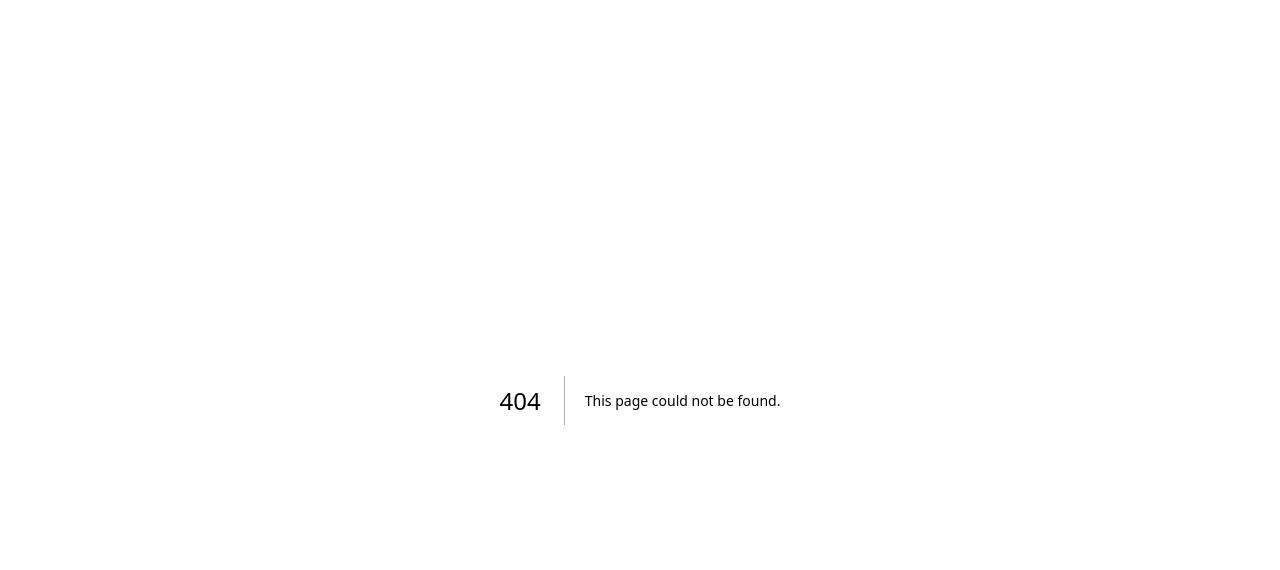
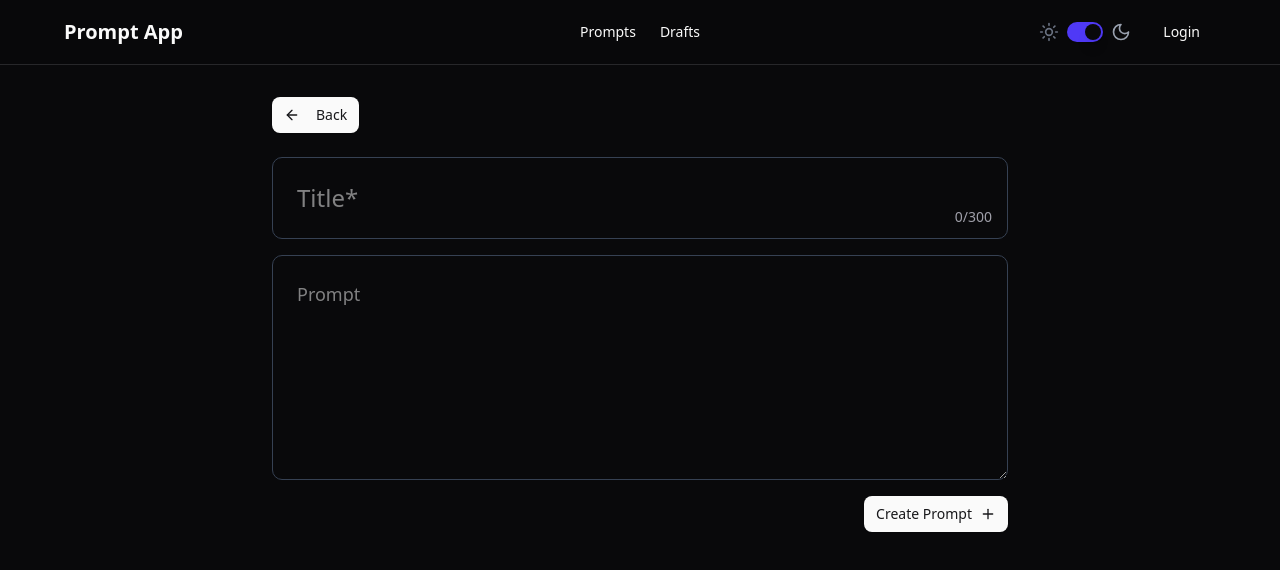
Before and after one commit to ORead6/prompt-and-response-app, a Next.js app: page /create-prompt in a window 1280 px wide. Before the commit this address had no page. Shown: the top 570 px of the page. Built offline with nearby package versions, Linux system fonts and the light colour scheme.

Commit message:
Nav bar middle section absolutely centered.
Create Prompt Page

```diff
--- /dev/null
+++ b/src/app/(auth)/create-prompt/page.tsx
@@ -0,0 +1,75 @@
+"use client";
+
+import { Button } from "@/components/ui/button";
+import { ArrowLeft, Plus } from "lucide-react";
+import { useRouter } from "next/navigation";
+import { useState } from "react";
+
+const CreatePromptPage = () => {
+  const router = useRouter();
+  const maxLength = 300;
+
+  const [title, setTitle] = useState("");
+  const [prompt, setPrompt] = useState("");
+
+  return (
+    <div className="max-w-3xl mx-auto px-4 py-8">
+      <div>
+        <div className="flex justify-start mb-6">
+          <Button
+            onClick={() => router.push("/prompts")}
+            className="bg-primary hover:bg-primary/90"
+          >
+            <ArrowLeft className="mr-2" />
+            Back
+          </Button>
+        </div>
+        <form className="flex flex-col space-y-4">
+          {/* Title input with character counter */}
+          <div className="relative">
+            <input
+              className="flex border text-2xl py-6 px-6 rounded-lg w-full
+                border-gray-300 dark:border-gray-700
+                focus:outline-none focus:ring-2 focus:ring-primary focus:border-transparent
+                transition-all duration-200
+                bg-background text-foreground"
+              placeholder="Title*"
+              value={title}
+              onChange={(e) => setTitle(e.target.value)}
+              maxLength={maxLength}
+            />
+            <div
+              className={`absolute bottom-3 right-4 text-sm ${
+                title.length === maxLength
+                  ? "text-red-500 font-medium"
+                  : "text-muted-foreground"
+              }`}
+            >
+              {title.length}/{maxLength}
+            </div>
+          </div>
+
+          <textarea
+            className="flex border text-lg py-6 px-6 rounded-lg w-full
+                border-gray-300 dark:border-gray-700
+                focus:outline-none focus:ring-2 focus:ring-primary focus:border-transparent
+                transition-all duration-200
+                bg-background text-foreground font-light
+                min-h-[225px] resize-y"
+            placeholder="Prompt"
+            value={prompt}
+            onChange={(e) => setPrompt(e.target.value)}
+          />
+          <div className="flex justify-end">
+          <Button className="bg-primary hover:bg-primary/90 px-8">
+            Create Prompt
+            <Plus  />
+          </Button>
+          </div>
+        </form>
+      </div>
+    </div>
+  );
+};
+
+export default CreatePromptPage;
--- a/src/app/(auth)/prompts/page.tsx
+++ b/src/app/(auth)/prompts/page.tsx
@@ -1,39 +1,21 @@
 "use client";
 
-import { useState } from "react";
 import { Button } from "@/components/ui/button";
-import { Input } from "@/components/ui/input";
-import { Textarea } from "@/components/ui/textarea";
 import { motion, AnimatePresence } from "framer-motion";
 import NoPromptsCard from "@/components/ui/EmptyPromptPlaceholder";
+import { useRouter } from "next/navigation";
 
 const PromptPage = () => {
   // Form state
-  const [showForm, setShowForm] = useState(false);
-  const [title, setTitle] = useState("");
-  const [body, setBody] = useState("");
+  const router = useRouter();
 
   // Will Eventually get Prompts from API
   const retrievedPrompts = [];
-
-  const handleSubmit = (e: React.FormEvent) => {
-    e.preventDefault();
-    console.log({ title, body });
-    // Reset form (Will do stuff with data later) and hide it
-    setTitle("");
-    setBody("");
-    setShowForm(false);
-  };
-
-  // Check form isnt blank
-  const isFormValid = title.trim() !== "" && body.trim() !== "";
 
   return (
     <div className="max-w-3xl mx-auto px-4 py-8">
       <div className="relative">
         <AnimatePresence mode="wait">
-          {/* Show Create Prompt Button Dependant on State */}
-          {!showForm ? (
           <motion.div
             key="button"
             initial={{ opacity: 0 }}
@@ -42,68 +24,12 @@ const PromptPage = () => {
             className="flex justify-end mb-6"
           >
             <Button
-                onClick={() => setShowForm(true)}
+              onClick={() => router.push("/create-prompt")}
               className="bg-primary hover:bg-primary/90"
             >
               Create Prompt
             </Button>
           </motion.div>
-          ) : (
-            <motion.form
-              key="form"
-              initial={{ opacity: 0, y: -20 }}
-              animate={{ opacity: 1, y: 0 }}
-              exit={{ opacity: 0, y: -20 }}
-              className="bg-card rounded-lg p-6 shadow-lg"
-              onSubmit={handleSubmit}
-            >
-              <div className="space-y-4">
-                <div>
-                  <label
-                    htmlFor="title"
-                    className="block text-sm font-medium mb-1"
-                  >
-                    Title
-                  </label>
-                  <Input
-                    id="title"
-                    value={title}
-                    onChange={(e) => setTitle(e.target.value)}
-                    placeholder="Enter prompt title"
-                    required
-                  />
-                </div>
-                <div>
-                  <label
-                    htmlFor="body"
-                    className="block text-sm font-medium mb-1"
-                  >
-                    Body
-                  </label>
-                  <Textarea
-                    id="body"
-                    value={body}
-                    onChange={(e) => setBody(e.target.value)}
-                    placeholder="Enter prompt body"
-                    required
-                    className="min-h-[150px]"
-                  />
-                </div>
-                <div className="flex justify-end gap-2">
-                  <Button
-                    type="button"
-                    variant="outline"
-                    onClick={() => setShowForm(false)}
-                  >
-                    Cancel
-                  </Button>
-                  <Button type="submit" disabled={!isFormValid}>
-                    Create Prompt
-                  </Button>
-                </div>
-              </div>
-            </motion.form>
-          )}
         </AnimatePresence>
 
         {/* Content where Prompts will be */}
--- a/src/app/page.tsx
+++ b/src/app/page.tsx
@@ -5,7 +5,6 @@ import { motion } from "framer-motion";
 import ThemeSwitch from "@/components/ui/themeSwitch";
 import { useRouter } from "next/navigation";
 import { Button } from "@/components/ui/button";
-import { Space } from "lucide-react";
 
 const LandingPage: React.FC = () => {
   // Setup router for navigation
--- a/src/components/ui/NavBar.tsx
+++ b/src/components/ui/NavBar.tsx
@@ -5,26 +5,34 @@ import ThemeSwitch from "@/components/ui/themeSwitch";
 export function NavBar() {
   return (
     <nav className="sticky top-0 z-50 w-full border-b bg-background/95 backdrop-blur supports-[backdrop-filter]:bg-background/60">
-      <div className=" flex h-16 items-center px-16">
+      <div className="h-16 px-6 md:px-16 relative flex items-center justify-between">
         {/* Left section - Brand */}
-        <div className="flex">
+        <div className="flex-shrink-0 w-1/4">
           <Link href="/" className="flex items-center font-bold text-xl">
             Prompt App
           </Link>
         </div>
 
-        {/* Middle section - Navigation Links */}
-        <div className="mx-auto flex space-x-6">
+        {/* Middle section - Navigation Links - Absolutely Centered*/}
+        <div className="absolute left-1/2 top-1/2 transform -translate-x-1/2 -translate-y-1/2">
+          <div className="flex space-x-6">
             <Link
               href="/prompts"
               className="text-sm font-medium transition-colors hover:text-primary"
             >
               Prompts
             </Link>
+            <Link
+              href="/drafts"
+              className="text-sm font-medium transition-colors hover:text-primary"
+            >
+              Drafts
+            </Link>
+          </div>
         </div>
 
         {/* Right section - Theme Toggle & Login */}
-        <div className="flex items-center space-x-4">
+        <div className="flex-shrink-0 w-1/4 flex items-center justify-end space-x-4">
           <ThemeSwitch />
           <Button variant="ghost" asChild>
             <Link href="/login">Login</Link>
```
Lines whose indentation alone changed are shown as unchanged.
